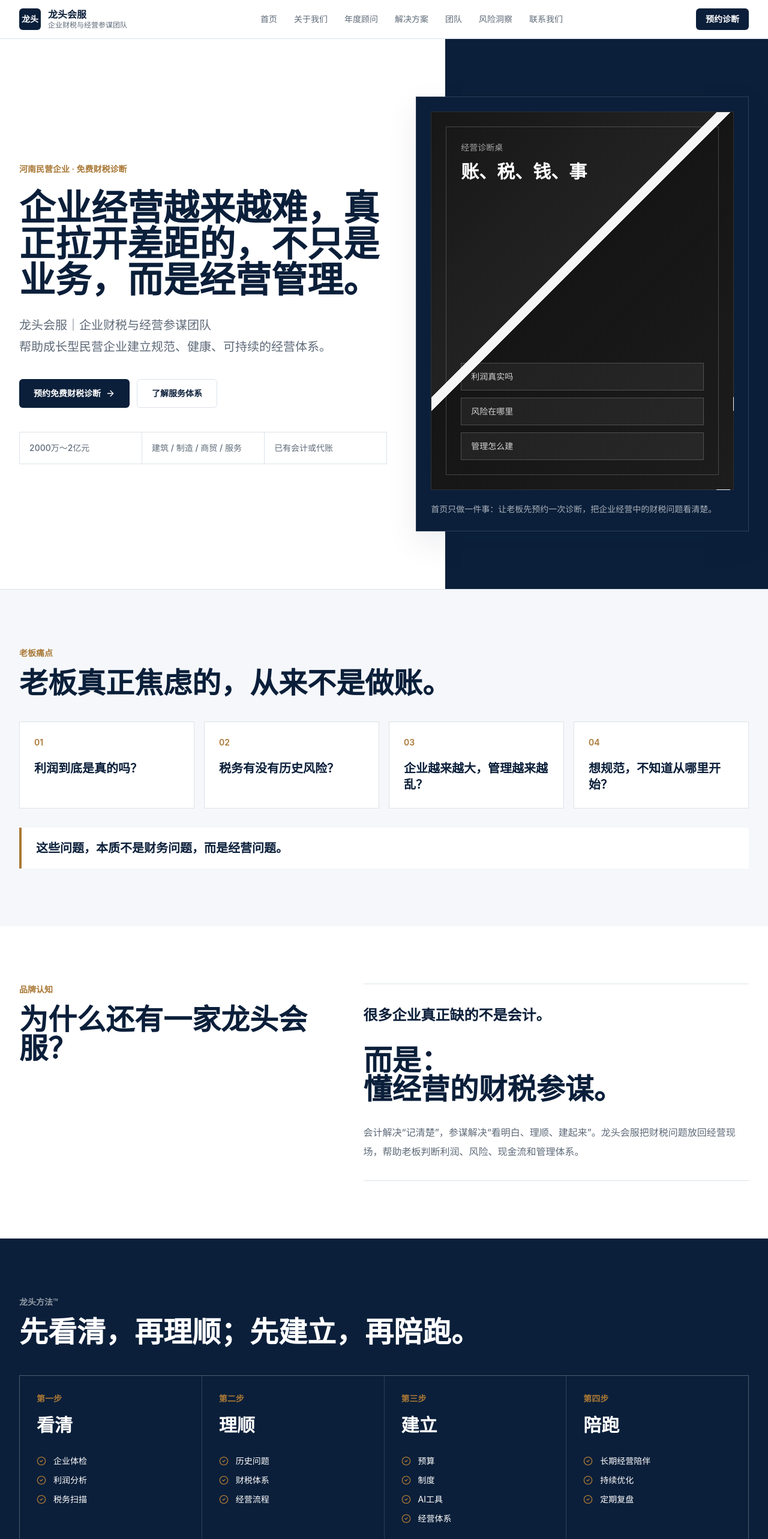
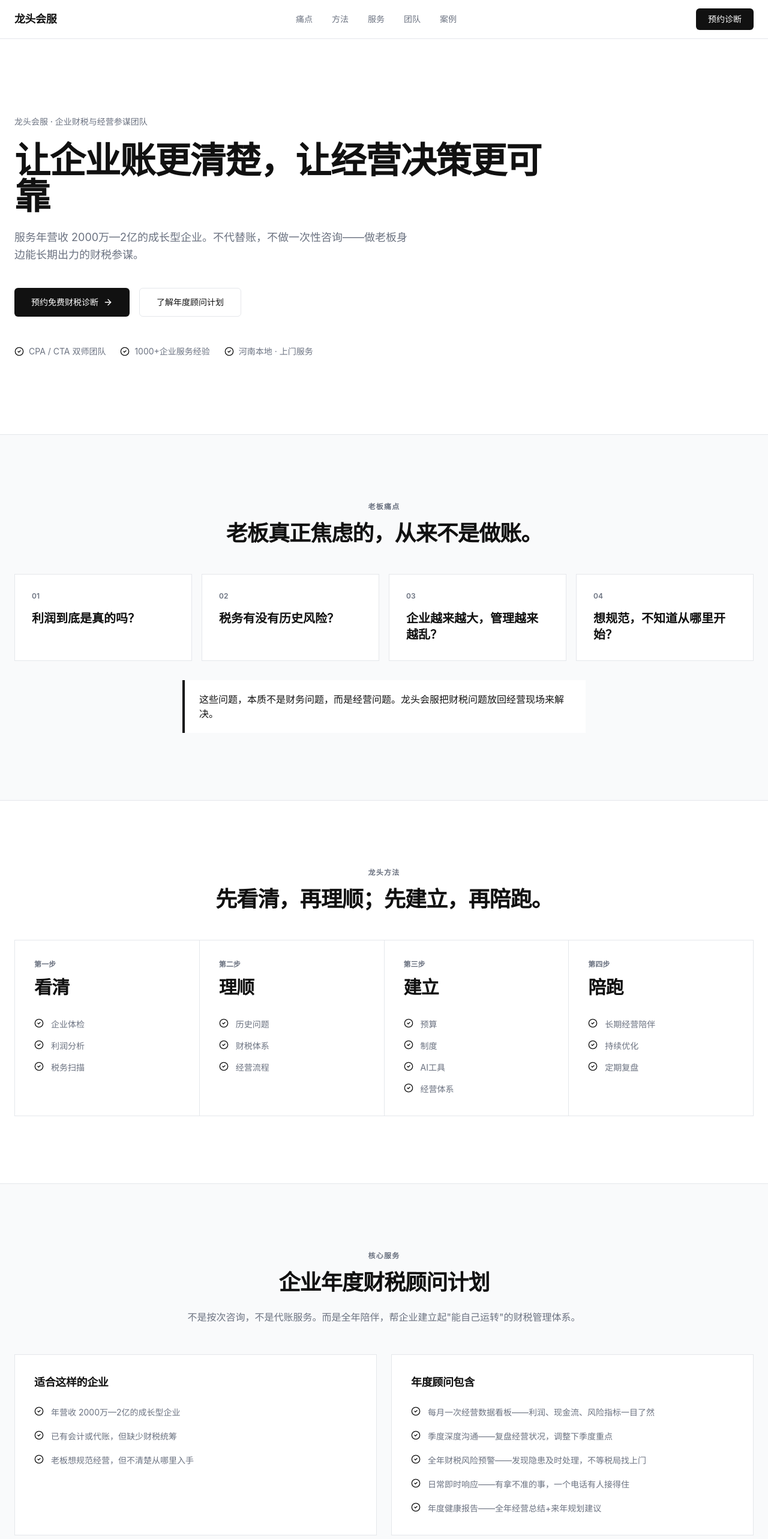
Before and after one commit to yueyang2009/longtou-accounting-service-site, a Next.js app: page / in a window 1280 px wide. Shown: the top 2566 px of the page at 60% size. Built offline with nearby package versions, Linux system fonts and the light colour scheme.

Commit message:
refactor: 首页改造成咨询公司极简风格+黑白配色+聚焦年度顾问

```diff
--- a/app/globals.css
+++ b/app/globals.css
@@ -3,8 +3,8 @@
 @tailwind utilities;
 
 :root {
-  color: #0b1f3a;
-  background: #ffffff;
+  color: #111;
+  background: #fff;
 }
 
 * {
@@ -18,19 +18,18 @@ html {
 body {
   margin: 0;
   font-family: Inter, "PingFang SC", "Hiragino Sans GB", "Microsoft YaHei", sans-serif;
-  color: #0b1f3a;
-  background: #ffffff;
+  color: #111;
+  background: #fff;
+  -webkit-font-smoothing: antialiased;
 }
 
 ::selection {
-  color: #ffffff;
-  background: #0b1f3a;
+  color: #fff;
+  background: #111;
 }
 
 @layer base {
-  h1,
-  h2,
-  h3 {
-    letter-spacing: 0;
+  h1, h2, h3 {
+    letter-spacing: -0.02em;
   }
 }
--- a/app/page.tsx
+++ b/app/page.tsx
@@ -1,188 +1,213 @@
 import Link from "next/link";
 import { ArrowRight, CheckCircle2 } from "lucide-react";
 
-import { Layout } from "@/components/Layout";
-import { LeadForm } from "@/components/LeadForm";
-import { TeamCard } from "@/components/TeamCard";
-import { Button } from "@/components/ui/button";
-import { brand, clientStories, experts, homePainCards, longtouMethod, trustMetrics } from "@/lib/data";
+import { brand, homePainCards, longtouMethod, annualPlan, trustMetrics, experts, clientStories } from "@/lib/data";
 
-function SectionTitle({
-  eyebrow,
-  title,
-  description
-}: {
-  eyebrow?: string;
-  title: string;
-  description?: string;
-}) {
+function SectionTitle({ label, title }: { label?: string; title: string }) {
   return (
-    <div className="max-w-3xl">
-      {eyebrow ? <p className="mb-4 text-sm font-semibold text-brand-gold">{eyebrow}</p> : null}
-      <h2 className="text-3xl font-semibold leading-tight text-brand-ink md:text-5xl">{title}</h2>
-      {description ? <p className="mt-5 text-base leading-7 text-brand-muted">{description}</p> : null}
+    <div className="mx-auto max-w-2xl text-center">
+      {label && <p className="mb-4 text-xs font-semibold uppercase tracking-widest text-brand-muted">{label}</p>}
+      <h2 className="text-3xl font-semibold leading-tight tracking-tight text-brand-ink md:text-4xl">{title}</h2>
     </div>
   );
 }
 
 export default function HomePage() {
   return (
-    <Layout>
-      <section className="relative overflow-hidden border-b border-brand-line bg-white">
-        <div className="absolute inset-y-0 right-0 hidden w-[42%] bg-brand-ink lg:block" />
-        <div className="mx-auto grid min-h-[720px] max-w-7xl gap-12 px-5 py-20 md:py-24 lg:grid-cols-[1.05fr_0.95fr] lg:px-8">
-          <div className="relative z-10 flex flex-col justify-center">
-            <p className="mb-6 text-sm font-semibold text-brand-gold">河南民营企业 · 免费财税诊断</p>
-            <h1 className="max-w-4xl text-4xl font-semibold leading-tight text-brand-ink md:text-6xl">
-              企业经营越来越难，真正拉开差距的，不只是业务，而是经营管理。
+    <div className="min-h-screen bg-white">
+      {/* ── Header ── */}
+      <header className="sticky top-0 z-50 border-b border-brand-line bg-white/95 backdrop-blur">
+        <div className="mx-auto flex h-16 max-w-7xl items-center justify-between px-6">
+          <Link href="/" className="text-lg font-semibold tracking-tight text-brand-ink">
+            {brand.name}
+          </Link>
+          <nav className="hidden items-center gap-8 md:flex">
+            <Link href="#pain" className="text-sm text-brand-muted hover:text-brand-ink">痛点</Link>
+            <Link href="#method" className="text-sm text-brand-muted hover:text-brand-ink">方法</Link>
+            <Link href="#service" className="text-sm text-brand-muted hover:text-brand-ink">服务</Link>
+            <Link href="#team" className="text-sm text-brand-muted hover:text-brand-ink">团队</Link>
+            <Link href="#cases" className="text-sm text-brand-muted hover:text-brand-ink">案例</Link>
+          </nav>
+          <Link
+            href="/contact"
+            className="rounded-md bg-brand-ink px-5 py-2 text-sm font-medium text-white transition hover:bg-black"
+          >
+            预约诊断
+          </Link>
+        </div>
+      </header>
+
+      <main>
+        {/* ── Hero ── */}
+        <section className="border-b border-brand-line">
+          <div className="mx-auto max-w-7xl px-6 py-24 md:py-32">
+            <p className="mb-6 text-sm font-medium text-brand-muted">{brand.name} · {brand.positioning}</p>
+            <h1 className="max-w-4xl text-4xl font-semibold leading-tight tracking-tight text-brand-ink md:text-6xl">
+              {brand.slogan}
             </h1>
-            <p className="mt-7 max-w-2xl text-xl leading-9 text-brand-muted">
-              龙头会服｜企业财税与经营参谋团队
-              <br />
-              帮助成长型民营企业建立规范、健康、可持续的经营体系。
+            <p className="mt-6 max-w-2xl text-lg leading-relaxed text-brand-muted">
+              服务年营收 2000万—2亿的成长型企业。不代替账，不做一次性咨询——做老板身边能长期出力的财税参谋。
             </p>
-            <div className="mt-9 flex flex-col gap-3 sm:flex-row">
-              <Button asChild size="lg">
-                <Link href="/contact">
+            <div className="mt-10 flex flex-col gap-4 sm:flex-row">
+              <Link
+                href="/contact"
+                className="inline-flex h-12 items-center gap-2 rounded-md bg-brand-ink px-7 text-sm font-medium text-white transition hover:bg-black"
+              >
                 预约免费财税诊断
-                  <ArrowRight className="ml-2 h-4 w-4" />
+                <ArrowRight className="h-4 w-4" />
               </Link>
-              </Button>
-              <Button asChild size="lg" variant="secondary">
-                <Link href="/services">了解服务体系</Link>
-              </Button>
+              <Link
+                href="/annual-advisory"
+                className="inline-flex h-12 items-center gap-2 rounded-md border border-brand-line px-7 text-sm font-medium text-brand-ink transition hover:bg-brand-soft"
+              >
+                了解年度顾问计划
+              </Link>
             </div>
-            <div className="mt-10 grid max-w-2xl gap-px overflow-hidden border border-brand-line bg-brand-line sm:grid-cols-3">
-              {["2000万～2亿元", "建筑 / 制造 / 商贸 / 服务", "已有会计或代账"].map((item) => (
-                <div key={item} className="bg-white p-4 text-sm font-medium text-brand-muted">
-                  {item}
-                </div>
-              ))}
-            </div>
-          </div>
-
-          <div className="relative z-10 flex items-center">
-            <div className="w-full border border-white/15 bg-brand-ink p-6 text-white shadow-consult">
-              <div className="aspect-[4/5] border border-white/10 bg-[linear-gradient(135deg,#101820_0%,#222_42%,#f5f5f5_42%,#f5f5f5_44%,#151515_44%,#0b1f3a_100%)] p-6 grayscale">
-                <div className="flex h-full flex-col justify-between border border-white/20 p-6">
-                  <div>
-                    <p className="text-sm text-white/60">经营诊断桌</p>
-                    <p className="mt-3 text-3xl font-semibold leading-tight">账、税、钱、事</p>
-                  </div>
-                  <div className="grid gap-3">
-                    {["利润真实吗", "风险在哪里", "管理怎么建"].map((item) => (
-                      <div key={item} className="border border-white/20 bg-white/5 px-4 py-3 text-sm text-white/80">
-                        {item}
-                      </div>
-                    ))}
-                  </div>
-                </div>
-              </div>
-              <p className="mt-5 text-sm leading-6 text-white/65">
-                首页只做一件事：让老板先预约一次诊断，把企业经营中的财税问题看清楚。
-              </p>
-            </div>
+            <div className="mt-12 flex flex-wrap gap-6 text-sm text-brand-muted">
+              <span className="flex items-center gap-2"><CheckCircle2 className="h-4 w-4 text-brand-ink" />CPA / CTA 双师团队</span>
+              <span className="flex items-center gap-2"><CheckCircle2 className="h-4 w-4 text-brand-ink" />1000+企业服务经验</span>
+              <span className="flex items-center gap-2"><CheckCircle2 className="h-4 w-4 text-brand-ink" />河南本地 · 上门服务</span>
             </div>
           </div>
         </section>
 
-      <section className="bg-brand-soft py-20 md:py-24">
-        <div className="mx-auto max-w-7xl px-5 lg:px-8">
-          <SectionTitle eyebrow="老板痛点" title="老板真正焦虑的，从来不是做账。" />
-          <div className="mt-10 grid gap-4 md:grid-cols-4">
-            {homePainCards.map((item, index) => (
-              <div key={item} className="border border-brand-line bg-white p-6">
-                <p className="text-sm font-semibold text-brand-gold">0{index + 1}</p>
-                <h3 className="mt-5 text-xl font-semibold leading-snug text-brand-ink">{item}</h3>
+        {/* ── 痛点 ── */}
+        <section id="pain" className="border-b border-brand-line bg-brand-soft">
+          <div className="mx-auto max-w-7xl px-6 py-24 md:py-28">
+            <SectionTitle label="老板痛点" title="老板真正焦虑的，从来不是做账。" />
+            <div className="mt-12 grid gap-4 md:grid-cols-4">
+              {homePainCards.map((item, i) => (
+                <div key={item} className="border border-brand-line bg-white p-7">
+                  <p className="mb-4 text-xs font-semibold text-brand-muted">0{i + 1}</p>
+                  <p className="text-xl font-semibold leading-snug text-brand-ink">{item}</p>
                 </div>
               ))}
             </div>
-          <p className="mt-8 border-l-4 border-brand-gold bg-white px-6 py-5 text-xl font-semibold">
-            这些问题，本质不是财务问题，而是经营问题。
+            <p className="mx-auto mt-8 max-w-2xl border-l-4 border-brand-ink bg-white px-6 py-5 text-base font-medium text-brand-ink">
+              这些问题，本质不是财务问题，而是经营问题。龙头会服把财税问题放回经营现场来解决。
             </p>
           </div>
         </section>
 
-      <section className="bg-white py-20 md:py-24">
-        <div className="mx-auto grid max-w-7xl gap-12 px-5 md:grid-cols-[0.9fr_1.1fr] lg:px-8">
-          <SectionTitle eyebrow="品牌认知" title="为什么还有一家龙头会服？" />
-          <div className="border-y border-brand-line py-8">
-            <p className="text-2xl font-semibold leading-relaxed text-brand-ink">
-              很多企业真正缺的不是会计。
-            </p>
-            <p className="mt-8 text-4xl font-semibold leading-tight text-brand-ink md:text-5xl">
-              而是：
-              <br />
-              懂经营的财税参谋。
-            </p>
-            <p className="mt-8 max-w-2xl text-base leading-8 text-brand-muted">
-              会计解决“记清楚”，参谋解决“看明白、理顺、建起来”。龙头会服把财税问题放回经营现场，帮助老板判断利润、风险、现金流和管理体系。
-            </p>
-          </div>
-        </div>
-      </section>
-
-      <section className="bg-brand-ink py-20 text-white md:py-24">
-        <div className="mx-auto max-w-7xl px-5 lg:px-8">
-          <div className="max-w-3xl">
-            <p className="mb-4 text-sm font-semibold text-white/55">龙头方法™</p>
-            <h2 className="text-3xl font-semibold leading-tight md:text-5xl">
-              先看清，再理顺；先建立，再陪跑。
-            </h2>
-          </div>
-          <div className="mt-12 grid gap-px overflow-hidden border border-white/15 bg-white/15 md:grid-cols-4">
+        {/* ── 方法论 ── */}
+        <section id="method" className="border-b border-brand-line">
+          <div className="mx-auto max-w-7xl px-6 py-24 md:py-28">
+            <SectionTitle label="龙头方法" title="先看清，再理顺；先建立，再陪跑。" />
+            <div className="mt-12 grid gap-px overflow-hidden border border-brand-line bg-brand-line md:grid-cols-4">
               {longtouMethod.map((item) => (
-              <div key={item.title} className="bg-brand-ink p-7">
-                <p className="text-sm font-semibold text-brand-gold">{item.step}</p>
-                <h3 className="mt-4 text-3xl font-semibold">{item.title}</h3>
-                <div className="mt-8 space-y-3">
-                  {item.items.map((methodItem) => (
-                    <p key={methodItem} className="flex items-center gap-3 text-sm text-white/72">
-                      <CheckCircle2 className="h-4 w-4 text-brand-gold" />
-                      {methodItem}
-                    </p>
+                <div key={item.title} className="bg-white p-8">
+                  <p className="mb-3 text-xs font-semibold text-brand-muted">{item.step}</p>
+                  <h3 className="text-3xl font-semibold tracking-tight text-brand-ink">{item.title}</h3>
+                  <ul className="mt-8 space-y-3">
+                    {item.items.map((li) => (
+                      <li key={li} className="flex items-start gap-3 text-sm leading-6 text-brand-muted">
+                        <CheckCircle2 className="mt-0.5 h-4 w-4 shrink-0 text-brand-ink" />
+                        {li}
+                      </li>
                     ))}
-                </div>
+                  </ul>
                 </div>
               ))}
             </div>
           </div>
         </section>
 
-      <section className="bg-white py-20 md:py-24">
-        <div className="mx-auto max-w-7xl px-5 lg:px-8">
-          <SectionTitle eyebrow="团队实力" title="先看团队配置，再谈解决方案。" />
-          <div className="mt-10 grid gap-px overflow-hidden border border-brand-line bg-brand-line md:grid-cols-5">
-            {trustMetrics.map((metric) => (
-              <div key={metric.label} className="bg-white p-6">
-                <p className="text-3xl font-semibold text-brand-ink">{metric.value}</p>
-                <p className="mt-3 text-sm text-brand-muted">{metric.label}</p>
-                {metric.detail ? <p className="mt-2 text-xl font-semibold text-brand-gold">{metric.detail}</p> : null}
+        {/* ── 服务：年度顾问 ── */}
+        <section id="service" className="border-b border-brand-line bg-brand-soft">
+          <div className="mx-auto max-w-7xl px-6 py-24 md:py-28">
+            <SectionTitle label="核心服务" title={annualPlan.title} />
+            <p className="mx-auto mt-6 max-w-2xl text-center text-base leading-7 text-brand-muted">
+              {annualPlan.summary}
+            </p>
+
+            <div className="mt-12 grid gap-6 md:grid-cols-2">
+              <div className="border border-brand-line bg-white p-8">
+                <h3 className="text-lg font-semibold text-brand-ink">适合这样的企业</h3>
+                <ul className="mt-6 space-y-4">
+                  {annualPlan.suitable.map((item) => (
+                    <li key={item} className="flex items-start gap-3 text-sm leading-6 text-brand-muted">
+                      <CheckCircle2 className="mt-0.5 h-4 w-4 shrink-0 text-brand-ink" />
+                      {item}
+                    </li>
+                  ))}
+                </ul>
+              </div>
+              <div className="border border-brand-line bg-white p-8">
+                <h3 className="text-lg font-semibold text-brand-ink">年度顾问包含</h3>
+                <ul className="mt-6 space-y-4">
+                  {annualPlan.whatYouGet.map((item) => (
+                    <li key={item} className="flex items-start gap-3 text-sm leading-6 text-brand-muted">
+                      <CheckCircle2 className="mt-0.5 h-4 w-4 shrink-0 text-brand-ink" />
+                      {item}
+                    </li>
+                  ))}
+                </ul>
+              </div>
+            </div>
+
+            <div className="mt-10 grid gap-4 md:grid-cols-3">
+              {annualPlan.process.map((step) => (
+                <div key={step.step} className="border border-brand-line bg-white p-6">
+                  <p className="text-xs font-semibold text-brand-muted">{step.step}</p>
+                  <p className="mt-3 text-xl font-semibold text-brand-ink">{step.title}</p>
+                  <p className="mt-3 text-sm leading-6 text-brand-muted">{step.desc}</p>
                 </div>
               ))}
             </div>
-          <div className="mt-10 grid gap-5 md:grid-cols-2 lg:grid-cols-4">
+
+            <div className="mt-10 text-center">
+              <Link
+                href="/contact"
+                className="inline-flex h-12 items-center gap-2 rounded-md bg-brand-ink px-7 text-sm font-medium text-white transition hover:bg-black"
+              >
+                预约免费诊断
+                <ArrowRight className="h-4 w-4" />
+              </Link>
+            </div>
+          </div>
+        </section>
+
+        {/* ── 团队 ── */}
+        <section id="team" className="border-b border-brand-line">
+          <div className="mx-auto max-w-7xl px-6 py-24 md:py-28">
+            <SectionTitle label="团队实力" title="先看人，再谈合作。" />
+            <div className="mt-10 grid gap-px overflow-hidden border border-brand-line bg-brand-line md:grid-cols-4">
+              {trustMetrics.map((m) => (
+                <div key={m.label} className="bg-white p-7">
+                  <p className="text-3xl font-semibold tracking-tight text-brand-ink">{m.value}</p>
+                  <p className="mt-2 text-sm text-brand-muted">{m.label}</p>
+                  {m.detail && <p className="mt-1 text-lg font-semibold text-brand-ink">{m.detail}</p>}
+                </div>
+              ))}
+            </div>
+            <div className="mt-10 grid gap-6 md:grid-cols-2 lg:grid-cols-4">
               {experts.map((expert) => (
-              <TeamCard key={expert.name} expert={expert} />
+                <div key={expert.name} className="border border-brand-line p-7">
+                  <p className="text-lg font-semibold text-brand-ink">{expert.name}</p>
+                  <p className="mt-1 text-sm font-medium text-brand-muted">{expert.title}</p>
+                  <p className="mt-4 text-sm leading-6 text-brand-muted">{expert.focus}</p>
+                  <p className="mt-4 text-xs font-semibold text-brand-ink">{expert.credential}</p>
+                </div>
               ))}
             </div>
           </div>
         </section>
 
-      <section className="bg-brand-soft py-20 md:py-24">
-        <div className="mx-auto max-w-7xl px-5 lg:px-8">
-          <SectionTitle eyebrow="客户案例" title="不写客户名称，只讲企业真实会遇到的经营问题。" />
-          <div className="mt-10 grid gap-5 md:grid-cols-2">
+        {/* ── 案例 ── */}
+        <section id="cases" className="border-b border-brand-line bg-brand-soft">
+          <div className="mx-auto max-w-7xl px-6 py-24 md:py-28">
+            <SectionTitle label="客户案例" title="不写客户名称，只讲真实问题。" />
+            <div className="mt-12 grid gap-6 md:grid-cols-2">
               {clientStories.map((story) => (
-              <article key={story.industry} className="border border-brand-line bg-white p-7">
-                <p className="text-sm font-semibold text-brand-gold">{story.industry}</p>
-                <h3 className="mt-5 text-2xl font-semibold leading-tight text-brand-ink">{story.problem}</h3>
+                <article key={story.industry} className="border border-brand-line bg-white p-8">
+                  <p className="text-xs font-semibold text-brand-muted">{story.industry}</p>
+                  <h3 className="mt-4 text-xl font-semibold leading-snug text-brand-ink">{story.problem}</h3>
                   <div className="mt-6 space-y-4 text-sm leading-7 text-brand-muted">
                     <p>{story.process}</p>
                     <p>{story.result}</p>
                   </div>
-                <p className="mt-7 border-l-4 border-brand-gold bg-brand-soft px-5 py-4 text-base font-semibold text-brand-ink">
-                  “{story.quote}”
+                  <p className="mt-6 border-l-4 border-brand-ink bg-brand-soft px-5 py-4 text-sm font-medium text-brand-ink">
+                    "{story.quote}"
                   </p>
                 </article>
               ))}
@@ -190,39 +215,39 @@ export default function HomePage() {
           </div>
         </section>
 
-      <section className="bg-white py-20 md:py-24">
-        <div className="mx-auto grid max-w-7xl gap-12 px-5 md:grid-cols-[0.9fr_1.1fr] lg:px-8">
-          <div>
+        {/* ── 联系 ── */}
+        <section className="border-b border-brand-line">
+          <div className="mx-auto max-w-3xl px-6 py-24 text-center md:py-28">
             <SectionTitle
-              eyebrow="行动"
-              title="如果企业正在成长，现在就是规范经营最好的时间。"
-              description="先做一次免费财税诊断，不急着买服务，先把企业问题看清楚。"
+              label="行动"
+              title="如果企业正在成长，现在就是最好的时间。"
             />
-            <div className="mt-8 flex flex-col gap-4">
-              <Button asChild size="lg" className="w-fit">
-                <Link href="/contact">
+            <p className="mx-auto mt-6 max-w-xl text-base leading-7 text-brand-muted">
+              先做一次免费财税诊断，不急着买服务，先把企业问题看清楚。
+            </p>
+            <div className="mt-10 flex flex-col items-center gap-4">
+              <Link
+                href="/contact"
+                className="inline-flex h-12 items-center gap-2 rounded-md bg-brand-ink px-7 text-sm font-medium text-white transition hover:bg-black"
+              >
                 预约免费财税诊断
-                  <ArrowRight className="ml-2 h-4 w-4" />
+                <ArrowRight className="h-4 w-4" />
               </Link>
-              </Button>
-              <div className="grid max-w-xl gap-4 sm:grid-cols-2">
-                <div className="border border-brand-line p-5">
-                  <p className="text-sm text-brand-muted">电话</p>
-                  <p className="mt-2 text-xl font-semibold">{brand.phone}</p>
-                </div>
-                <div className="border border-brand-line p-5">
-                  <p className="text-sm text-brand-muted">微信二维码</p>
-                  <div className="mt-3 w-32 border border-brand-line bg-white p-2">
-                    <img src={brand.wechatQr} alt={`${brand.wechat} 微信二维码`} className="h-auto w-full" />
-                  </div>
-                  <p className="mt-2 text-sm font-medium text-brand-ink">{brand.wechat}</p>
+              <p className="text-sm text-brand-muted">
+                电话：{brand.phone} ｜ 微信同号
+              </p>
             </div>
           </div>
+        </section>
+      </main>
+
+      {/* ── Footer ── */}
+      <footer className="bg-brand-ink text-white">
+        <div className="mx-auto flex max-w-7xl items-center justify-between px-6 py-8">
+          <p className="text-sm text-white/60">{brand.name} · {brand.positioning}</p>
+          <p className="text-sm text-white/60">电话 {brand.phone}</p>
         </div>
+      </footer>
     </div>
-          <LeadForm />
-        </div>
-      </section>
-    </Layout>
   );
 }
--- a/components/Layout.tsx
+++ b/components/Layout.tsx
@@ -38,7 +38,7 @@ export function Layout({ children }: { children: React.ReactNode }) {
           </div>
           <div>
             <p className="text-sm font-semibold">服务对象</p>
-            <p className="mt-3 text-sm leading-6 text-white/70">年营收 2000万—5亿，具备稳定经营规模的成长型企业。</p>
+            <p className="mt-3 text-sm leading-6 text-white/70">年营收 2000万—2亿，具备稳定经营规模的成长型企业。</p>
           </div>
           <div>
             <p className="text-sm font-semibold">咨询入口</p>
--- a/lib/data.ts
+++ b/lib/data.ts
@@ -204,6 +204,23 @@ export const conversionPaths = [
   }
 ];
 
+export const annualPlan = {
+  title: "企业年度财税顾问计划",
+  summary: '不是按次咨询，不是代账服务。而是全年陪伴，帮企业建立起"能自己运转"的财税管理体系。',
+  suitable: ["年营收 2000万—2亿的成长型企业", "已有会计或代账，但缺少财税统筹", "老板想规范经营，但不清楚从哪里入手"],
+  whatYouGet: [
+    "每月一次经营数据看板——利润、现金流、风险指标一目了然",
+    "季度深度沟通——复盘经营状况，调整下季度重点",
+    "全年财税风险预警——发现隐患及时处理，不等税局找上门",
+    "日常即时响应——有拿不准的事，一个电话有人接得住",
+    "年度健康报告——全年经营总结+来年规划建议"
+  ],
+  process: [
+    { step: "第一步", title: "免费诊断", desc: "初步了解企业现状，判断是否适合年度顾问服务" },
+    { step: "第二步", title: "方案确认", desc: "根据行业和问题优先级，输出年度服务计划" },
+    { step: "第三步", title: "签约启动", desc: "签订年度顾问合同，正式进入服务体系" }
+  ]
+};
 export const revenueRanges = [
   "2000万以下",
   "2000万—5000万",
```
Also changed, not shown: tailwind.config.ts (+7 -7 lines). Lines whose indentation alone changed are shown as unchanged.
